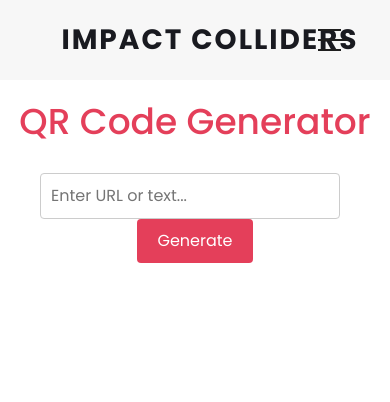
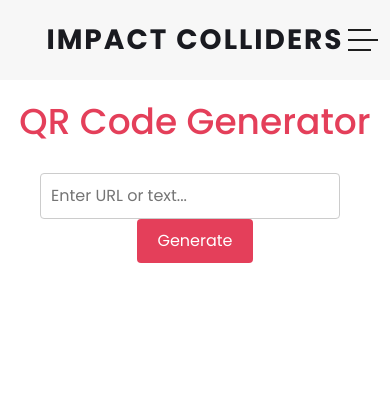
Before and after one commit to ImpactColliders/ImpactCollidersWeb, a PHP site: page /qr.html in a window 390 px wide. Shown: the top 402 px of the page. Run offline with PHP 8.4, Linux system fonts and the light colour scheme.

Commit message:
Fixed Nav Bar

```diff
--- a/assets/css/templatemo-lava.css
+++ b/assets/css/templatemo-lava.css
@@ -427,7 +427,7 @@ header
   height: 40px;
   text-indent: -9999em;
   z-index: 99;
-  right: 40px;
+  right: 10px;
   display: none;
 }
 
@@ -567,7 +567,7 @@ header
     padding: 0px;
   }
   .header-area .logo {
-    margin-left: 30px;
+    margin-left: 0px;
   }
   .header-area .menu-trigger {
     display: block !important;
```
